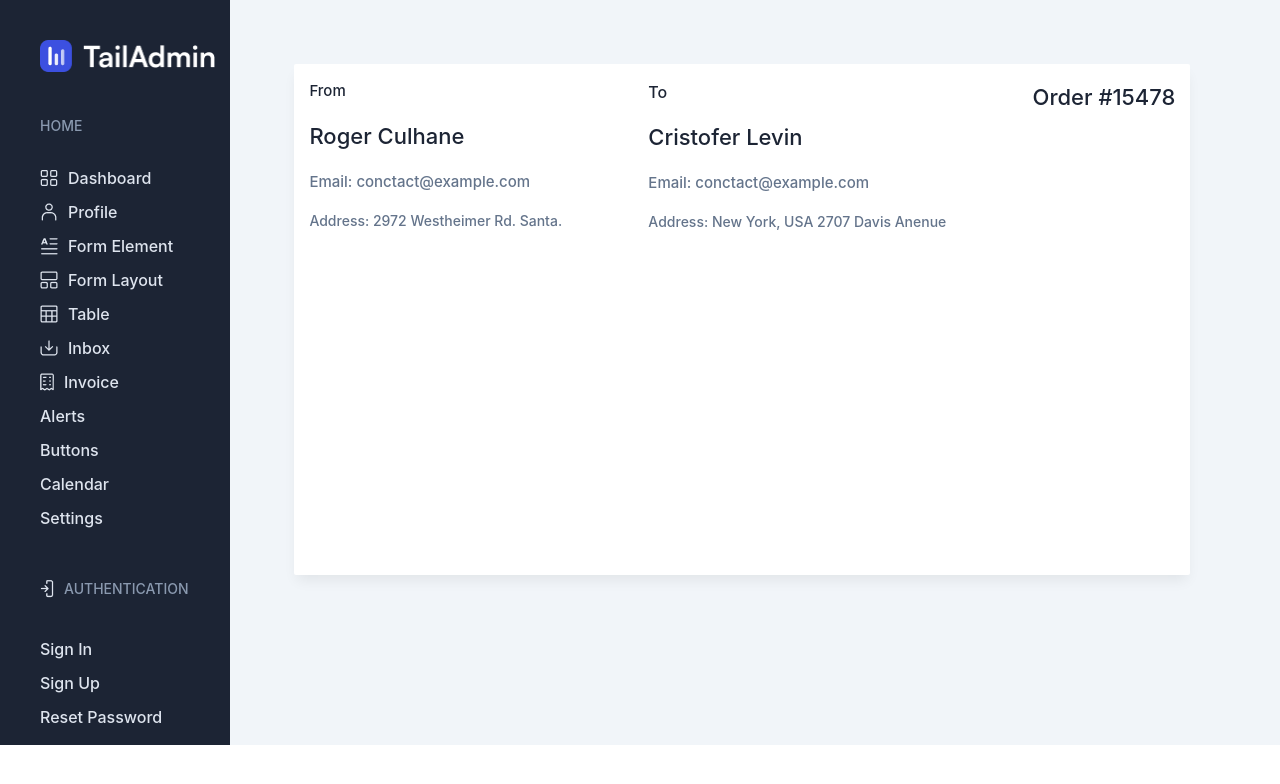
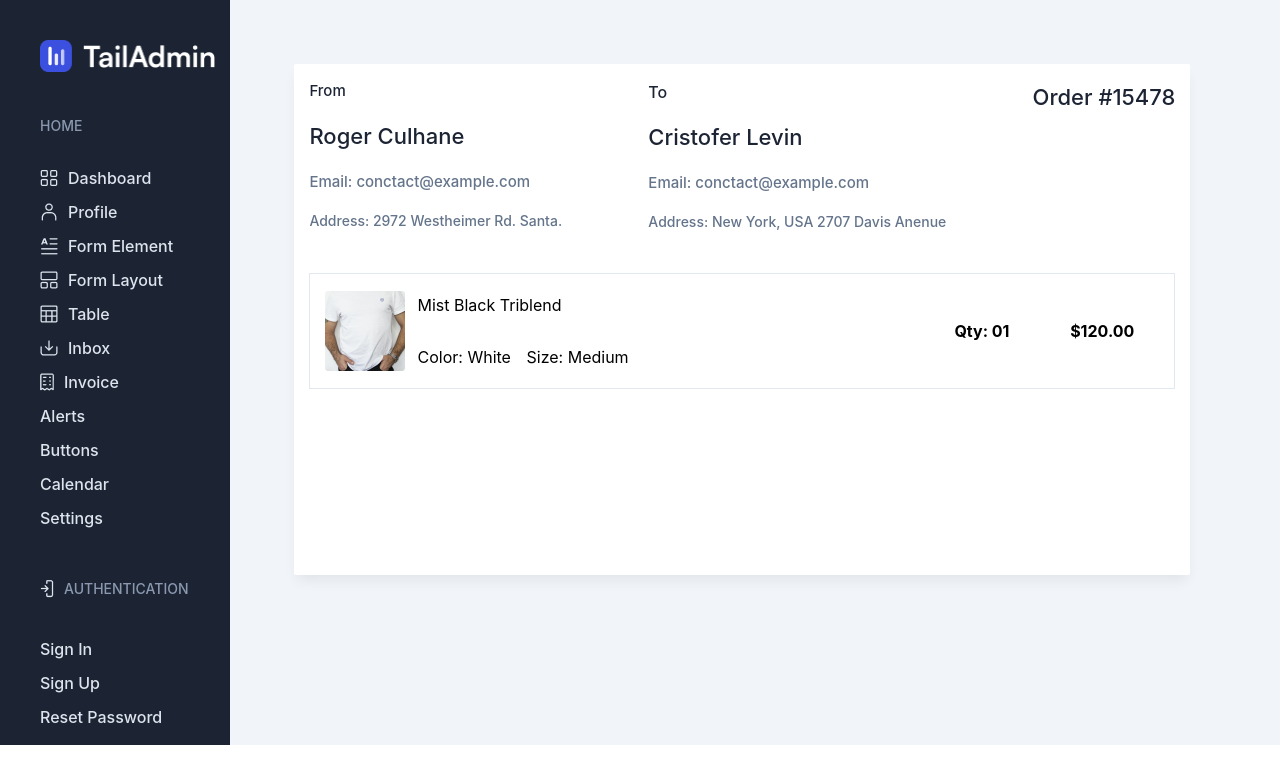
Before and after one commit to Muhametii00/Userdashboard, a React (Create React App) app: page /invoice in a window 1280 px wide. Shown: the top 784 px of the page. Built offline with nearby package versions, Linux system fonts and the light colour scheme.

Commit message:
first commit

```diff
--- a/src/components/screens/Invoice.js
+++ b/src/components/screens/Invoice.js
@@ -1,6 +1,7 @@
 import React from "react";
 import WhiteCard from "../Cards.js/WhiteCard";
 import "../styles/Invoice.css";
+import Product from "../../assets/icons/Product.png";
 
 export const Invoice = () => {
   return (
@@ -125,9 +126,51 @@ export const Invoice = () => {
               </h2>
             </div>
           </div>
-          <div>
-            <div></div>
-            <div></div>
+          <div
+            style={{
+              border: "1px solid #E2E8F0",
+              padding: "5px 15px",
+              display: "flex",
+              flexDirection: "row",
+              alignItems: "center",
+              justifyContent: "space-between",
+              margin: "3% 0%",
+            }}
+          >
+            <div
+              style={{
+                display: "flex",
+                flexDirection: "row",
+                alignItems: "center",
+                gap: "3%",
+                width: "50%",
+              }}
+            >
+              <img width="80px" height="80px" src={Product} alt="Product" />
+              <div style={{ width: "100%" }}>
+                <p>Mist Black Triblend</p>
+                <span
+                  style={{ display: "flex", flexDirection: "row", gap: "5%" }}
+                >
+                  <p>Color: White</p>
+                  <p>Size: Medium</p>
+                </span>
+              </div>
+            </div>
+            <div
+              style={{
+                width: "50%",
+                display: "flex",
+                flexDirection: "row",
+                alignItems: "center",
+                justifyContent: "flex-end",
+                gap: "15%",
+                marginRight: "3%",
+              }}
+            >
+              <h4>Qty: 01</h4>
+              <h4>$120.00</h4>
+            </div>
           </div>
           <div></div>
           <div></div>
```
Also changed, not shown: src/assets/icons/Product.png (added).
